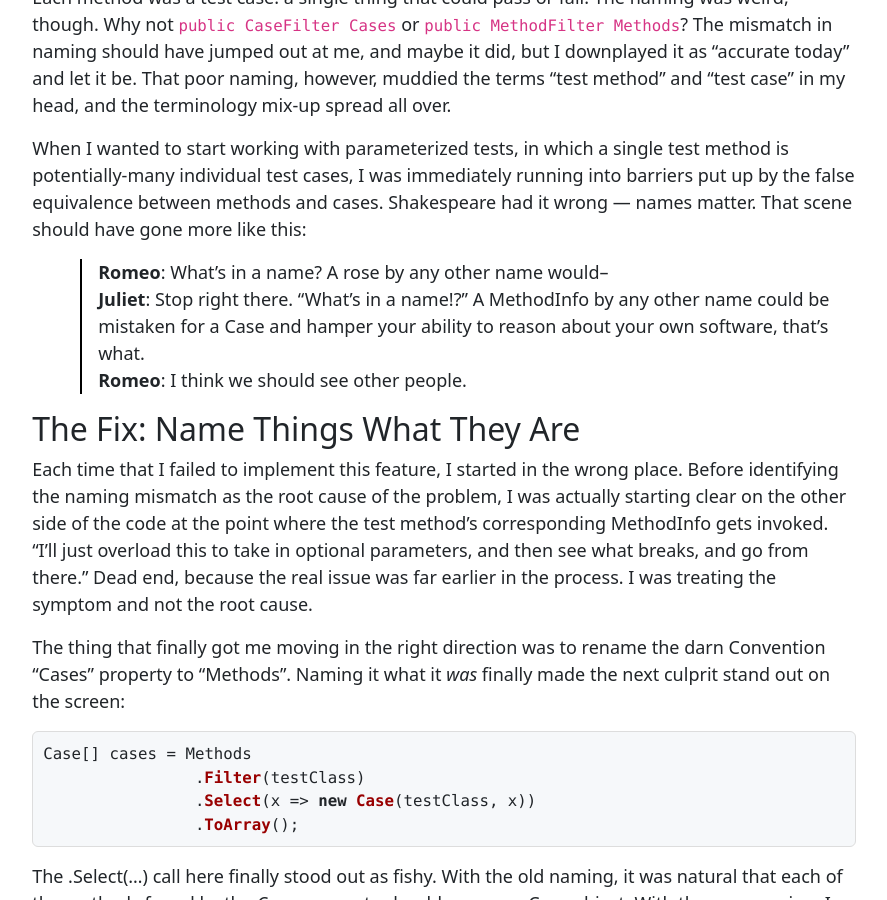
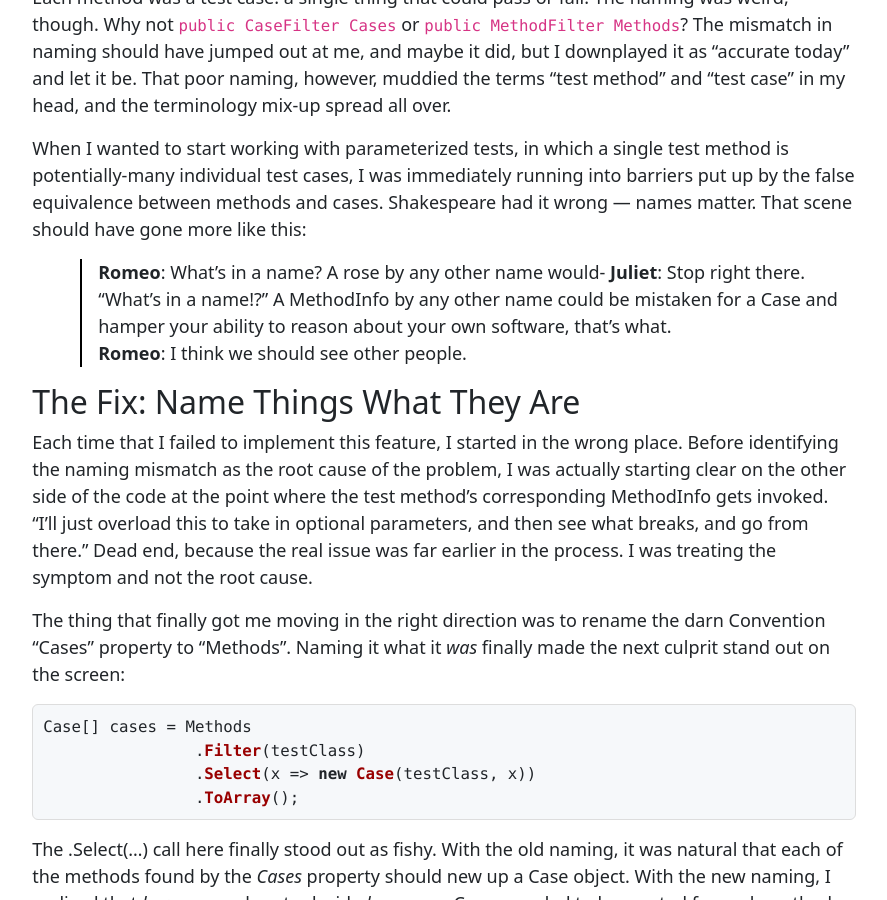
Before and after one commit to plioi/plioi.github.io, a Jekyll site: the page built from _posts/2013-09-27-whats-in-a-name.md, in a window 1280 px wide and 900 px high, scrolled down 972 px. Shown: the whole window, without its empty margins (196-1083 px from the left). Built offline with Jekyll 4.4.1, drawn with Linux system fonts in a browser that asks for light colours; some of the changed lines change nothing that is shown.

Commit message:
Replace all &#8211; with -

```diff
--- a/_posts/2013-09-27-whats-in-a-name.md
+++ b/_posts/2013-09-27-whats-in-a-name.md
@@ -37,7 +37,7 @@
 
 When I wanted to start working with parameterized tests, in which a single test method is potentially-many individual test cases, I was immediately running into barriers put up by the false equivalence between methods and cases. Shakespeare had it wrong &#8212; names matter. That scene should have gone more like this:
 
-> **Romeo**: What's in a name? A rose by any other name would&#8211;
+> **Romeo**: What's in a name? A rose by any other name would-
 > **Juliet**: Stop right there. "What's in a name!?" A MethodInfo by any other name could be mistaken for a Case and hamper your ability to reason about your own software, that's what.
 > **Romeo**: I think we should see other people.
 
```
